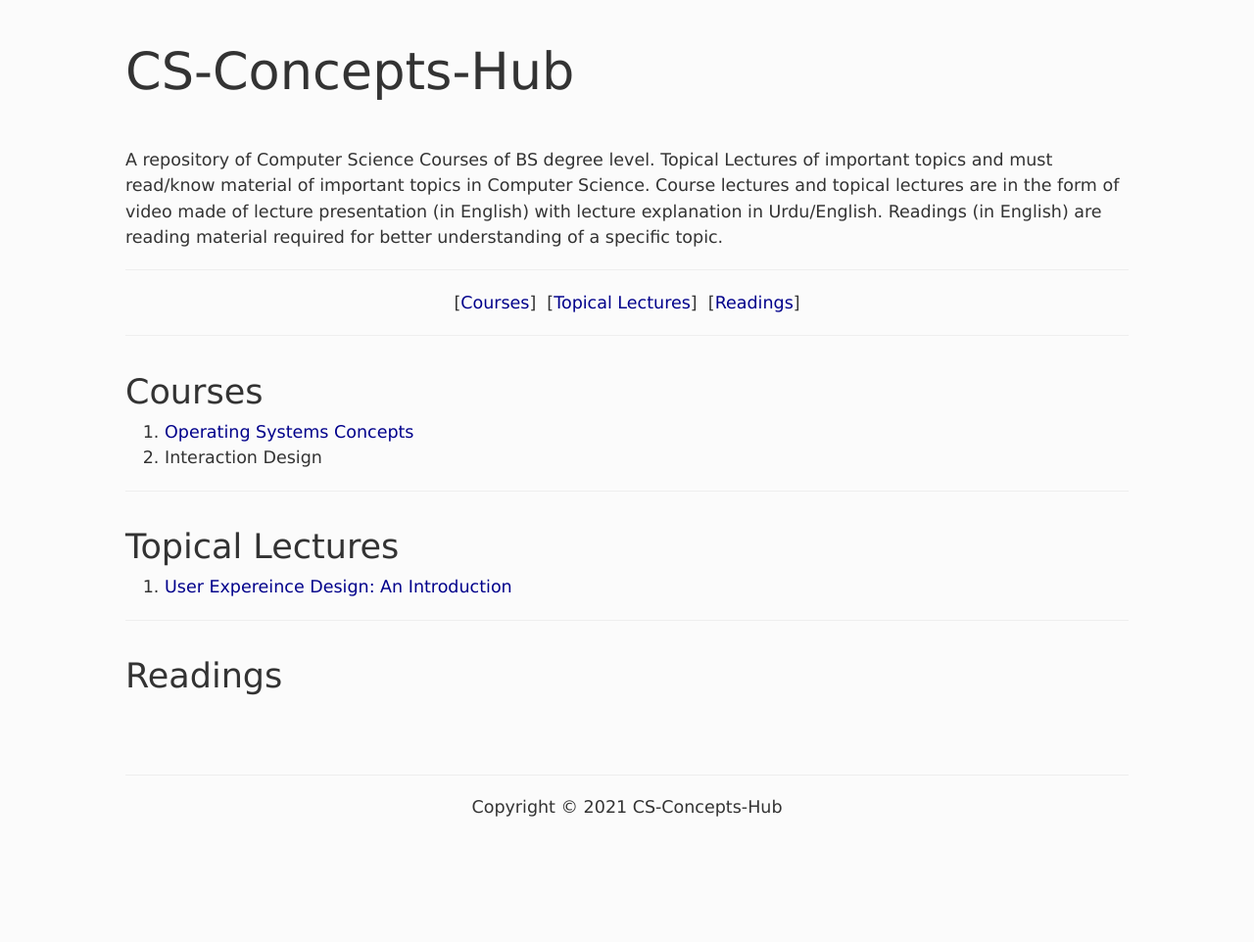
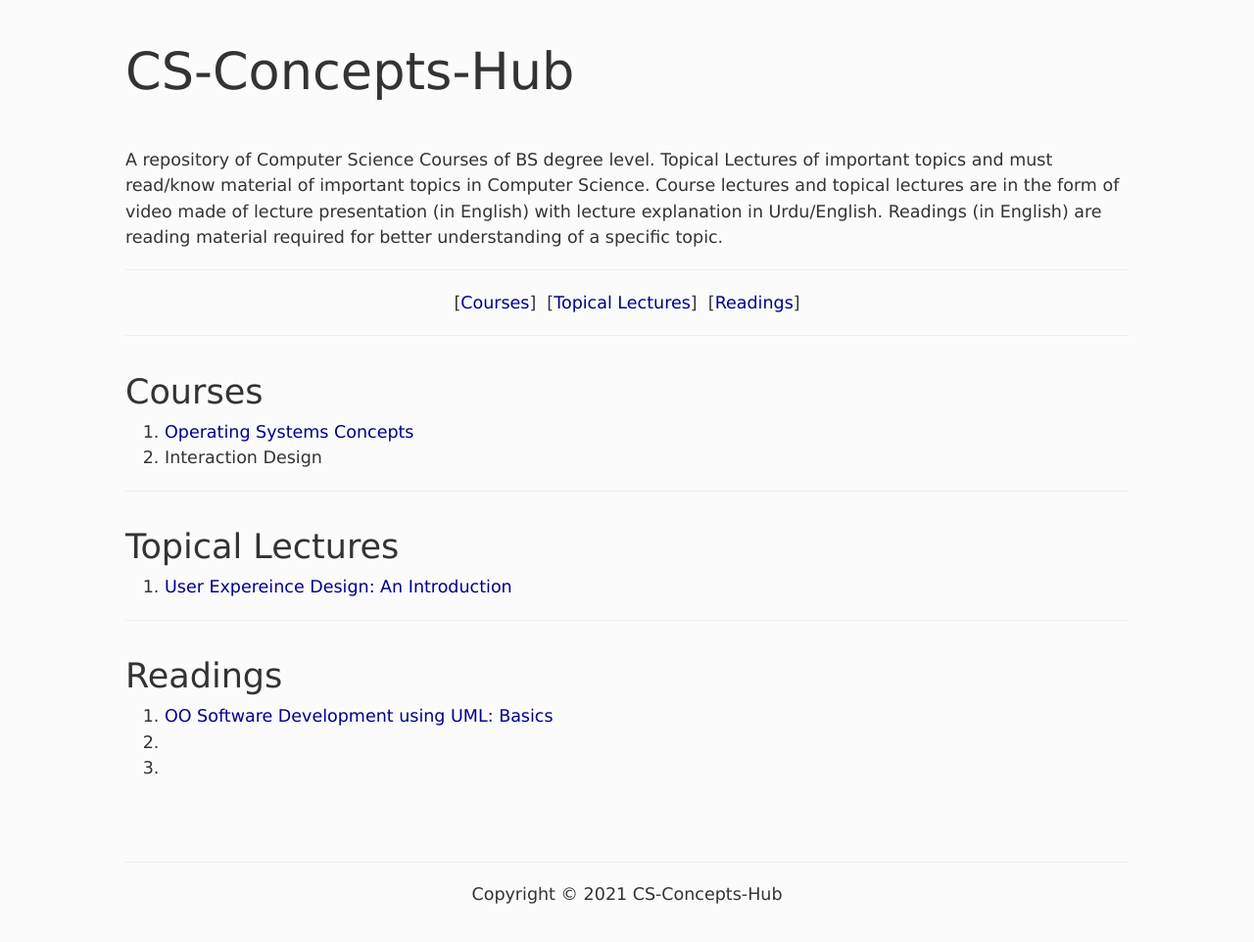
Before and after one commit to CS-Concepts-hub/CS-Concepts-hub, a Jekyll site: the page built from index.html, in a window 1280 px wide, cut to the strip 104-1117 px from the top of the page. Shown: the top 962 px of the strip at 98% size. Built offline with Jekyll 4.4.1, drawn with Linux system fonts in a browser that asks for light colours; before the commit the page ends 1028 px from its top, so only the background shows below that.

Commit message:
Update index.html

```diff
--- a/index.html
+++ b/index.html
@@ -32,10 +32,11 @@ weight: 0
 		<hr>
 		<h2 class="title" id="notes">Readings</h2>
 
-		<!-- <ol>
+		<ol>
+			<li><a href="files/OOAD-using-UML-Basics.pdf">OO Software Development using UML: Basics</a></li>
 			<li><a href="#"></a></li>
 			<li><a href="#"></a></li>
-		</ol> -->
+		</ol>
 
 	</div>
 </section>
```
